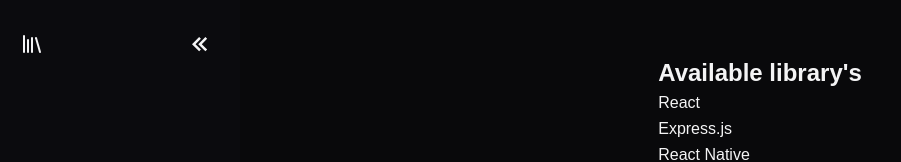
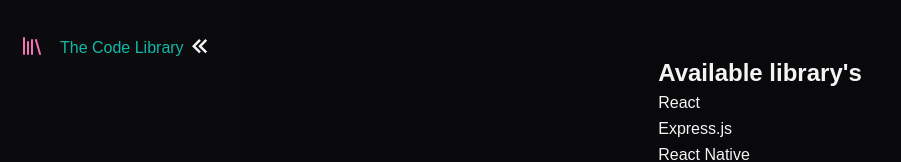
Before and after one commit to neura-labs-ai/web, a Next.js app: page /search in a window 1280 px wide. Shown: the top 162 px of the page, without its empty margins (0-901 px from the left). Built offline with nearby package versions, Linux system fonts and the light colour scheme; no server answers.

Commit message:
fixing and testing

```diff
--- a/src/app/(core)/search/[id]/page.tsx
+++ b/src/app/(core)/search/[id]/page.tsx
@@ -41,7 +41,7 @@ const Page = async ({}) => {
 
   const searchId = params.id;
 
-  const libData = await getSearchResults(decodeURI(searchId));
+  const libData = await getSearchResults(searchId);
 
   // console.log("libData", libData);
 
--- a/src/components/accounts/DisplayAccount.tsx
+++ b/src/components/accounts/DisplayAccount.tsx
@@ -25,7 +25,7 @@ const DisplayAccount: FC<DisplayAccountProps> = ({ user }) => {
         <ul>
           <li>Name: {userName ?? "Unknown"}</li>
           <li>Roles: {user?.roles?.map((r) => r).join(", ") ?? "Unknown"}</li>
-          {user.bio ? <li>Bio: {user.bio}</li> : <li>No Bio</li>}
+          {user.bio ? <li>Bio: {user.bio}</li> : <li>No Bio configured</li>}
         </ul>
       </div>
     </>
--- a/src/components/search/LibraryTable.tsx
+++ b/src/components/search/LibraryTable.tsx
@@ -21,7 +21,7 @@ const LibraryTable: FC<LibraryTableProps> = ({ data }) => {
             data.map((lib) => (
               <tr key={lib.id}>
                 {/* @ts-ignore - todo fix type error */}
-              <Link href={`/search/${encodeURI(lib.id)}`}>
+                <Link href={`/search/${lib.id}`}>
                   <td>{lib.name}</td>
                 </Link>
               </tr>
--- a/src/components/ui/SideNavBar.tsx
+++ b/src/components/ui/SideNavBar.tsx
@@ -1,16 +1,17 @@
 "use client";
 
-import React, { useMemo } from "react";
-import { Home, Library, LogOut, Search, Settings, User } from "lucide-react";
+import { useMemo, useState } from "react";
+import { Home, LogOut, Search, Settings, User } from "lucide-react";
 import { usePathname } from "next/navigation";
 import classNames from "classnames";
 import Link from "next/link";
 import { useSession } from "next-auth/react";
-import CollapseIcon from "@/components/ui/icons/CollapseIcon";
+import CollapseIcon from "@/components/ui/icons/Collapse-Icon";
+import LibraryIcon from "@/components/ui/icons/library-icon";
 
 export default function SideNavBar() {
-  const [toggleCollapse, setToggleCollapse] = React.useState(false);
-  const [isCollapsible, setIsCollapsible] = React.useState(false);
+  const [toggleCollapse, setToggleCollapse] = useState(false);
+  const [isCollapsible, setIsCollapsible] = useState(false);
 
   const session = useSession();
 
@@ -83,13 +84,15 @@ export default function SideNavBar() {
       <div className="flex flex-col">
         <div className="flex items-center justify-between relative">
           <div className="flex items-center pl-1 gap-4">
-            <Library />
+            <Link href={"/"}>
+              <LibraryIcon />
+            </Link>
             <span
-              className={classNames("mt-2 text-lg font-medium text-text", {
+              className={classNames("mt-1 font-medium text-text", {
                 hidden: toggleCollapse,
               })}
             >
-              {/*The Code Library*/}
+              <span className={"text-teal-500"}>The Code Library</span>
             </span>
           </div>
           {isCollapsible && (
--- /dev/null
+++ b/src/components/ui/icons/library-icon.tsx
@@ -0,0 +1,25 @@
+import * as React from "react";
+
+export default function LibraryIcon({ fill = "#f472b6", ...rest }) {
+  return (
+    <>
+      <svg
+        xmlns="http://www.w3.org/2000/svg"
+        width="24"
+        height="24"
+        viewBox="0 0 24 24"
+        fill="none"
+        stroke={fill}
+        strokeWidth="2"
+        strokeLinecap="round"
+        strokeLinejoin="round"
+        className="lucide lucide-library"
+      >
+        <path d="m16 6 4 14"></path>
+        <path d="M12 6v14"></path>
+        <path d="M8 8v12"></path>
+        <path d="M4 4v16"></path>
+      </svg>
+    </>
+  );
+}
--- a/src/types/typings.d.ts
+++ /dev/null
@@ -1 +0,0 @@
-declare module "lucide-react";
```
Also changed, not shown: src/components/ui/icons/Collapse-Icon.tsx (renamed from src/components/ui/icons/CollapseIcon.tsx). Lines whose indentation alone changed are shown as unchanged.
